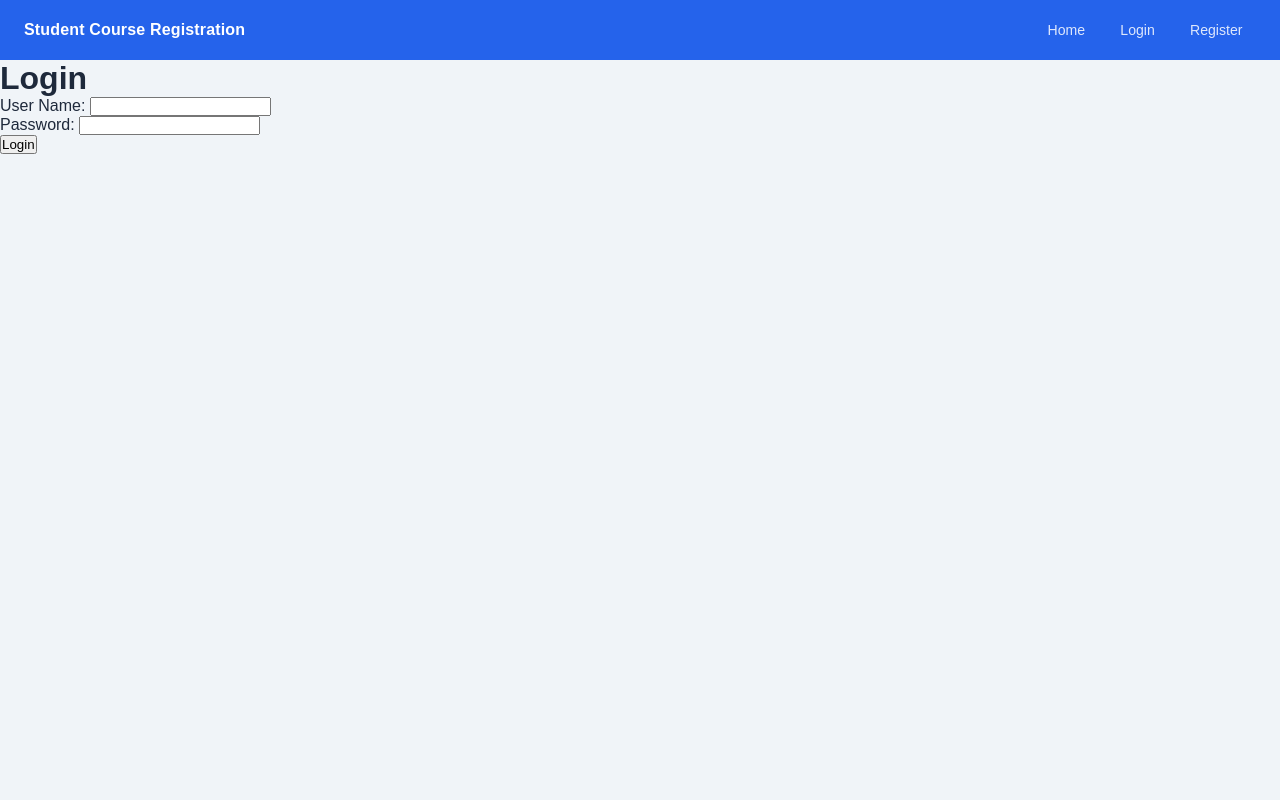
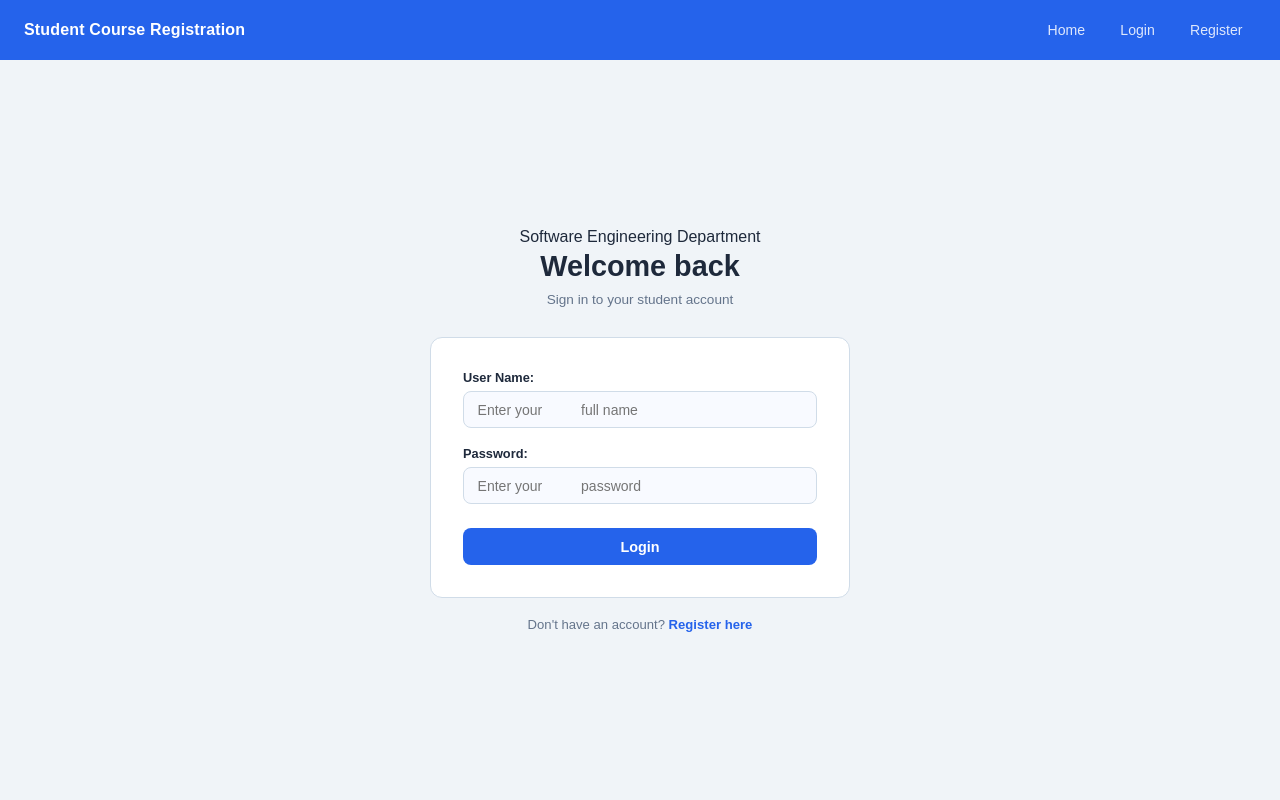
Before and after one commit to siraw21/Student-Course-Registration, a Flask app: page /login in a window 1280 px wide. Run offline with Flask 3, Linux system fonts and the light colour scheme.

Commit message:
add login auth style

```diff
--- /dev/null
+++ b/static/css/auth.css
@@ -0,0 +1,116 @@
+/* ── Full page centering ── */
+.auth-page {
+  min-height: calc(100vh - 60px); /* 60px = navbar height */
+  display: flex;
+  align-items: center;
+  justify-content: center;
+  padding: 2rem 1rem;
+}
+
+.auth-wrap {
+  width: 100%;
+  max-width: 420px;
+}
+
+/* ── Header text ── */
+.auth-top {
+  text-align: center;
+  margin-bottom: 1.8rem;
+}
+
+.auth-title {
+  font-family: var(--font-display);
+  font-size: 1.8rem;
+  font-weight: 700;
+  color: var(--text-primary);
+  margin: 0.3rem 0 0.4rem;
+}
+
+.auth-subtitle {
+  font-size: 0.85rem;
+  color: var(--text-muted);
+}
+
+/* ── Card ── */
+.form-card {
+  background: var(--surface);
+  border: 1px solid var(--border);
+  border-radius: var(--radius);
+  padding: 2rem;
+}
+
+/* ── Form fields ── */
+.form-group {
+  display: flex;
+  flex-direction: column;
+  gap: 0.4rem;
+  margin-bottom: 1.1rem;
+}
+
+.form-group:last-of-type {
+  margin-bottom: 0;
+}
+
+.form-group label {
+  font-size: 0.8rem;
+  font-weight: 600;
+  color: var(--text-primary);
+}
+
+.form-group input {
+  width: 100%;
+  padding: 0.6rem 0.85rem;
+  font-size: 0.875rem;
+  font-family: var(--font-body);
+  color: var(--text-primary);
+  background: #f8faff;
+  border: 1px solid var(--border);
+  border-radius: 8px;
+  outline: none;
+  transition:
+    border-color var(--transition),
+    background var(--transition);
+}
+
+.form-group input:focus {
+  border-color: var(--accent);
+  background: var(--surface);
+}
+
+/* ── Submit button ── */
+.btn-submit {
+  width: 100%;
+  margin-top: 1.5rem;
+  padding: 0.65rem;
+  font-size: 0.9rem;
+  font-weight: 600;
+  font-family: var(--font-body);
+  color: #fff;
+  background: var(--accent);
+  border: none;
+  border-radius: 8px;
+  cursor: pointer;
+  transition: background var(--transition);
+}
+
+.btn-submit:hover {
+  background: #1d4ed8;
+}
+
+/* ── Footer link ── */
+.auth-footer {
+  text-align: center;
+  margin-top: 1.2rem;
+  font-size: 0.82rem;
+  color: var(--text-muted);
+}
+
+.auth-footer a {
+  color: var(--accent);
+  font-weight: 600;
+  text-decoration: none;
+}
+
+.auth-footer a:hover {
+  text-decoration: underline;
+}
--- a/templates/login.html
+++ b/templates/login.html
@@ -1,11 +1,40 @@
-{% extends 'base.html' %} {% block title %} <title>Login</title> {% endblock %}
-{% block content %}
-<div>
-  <h1>Login</h1>
-  <form action="{{url_for('auth.login')}}" method="POST">
-    {{ form.hidden_tag()}} {{ form.full_name.label}} {{ form.full_name}} <br />
-    {{ form.password.label}} {{ form.password }} <br />
-    {{ form.submit()}}
-  </form>
+{% extends 'base.html' %} {% block title %}<title>Login</title>{% endblock %} {%
+block content %}
+<link
+  rel="stylesheet"
+  href="{{ url_for('static', filename='css/auth.css') }}"
+/>
+
+<div class="auth-page">
+  <div class="auth-wrap">
+    <div class="auth-top">
+      <p class="dept-label">Software Engineering Department</p>
+      <h1 class="auth-title">Welcome back</h1>
+      <span class="auth-subtitle">Sign in to your student account</span>
+    </div>
+
+    <div class="form-card">
+      <form action="{{ url_for('auth.login') }}" method="POST">
+        {{ form.hidden_tag() }}
+
+        <div class="form-group">
+          {{ form.full_name.label }} {{ form.full_name(placeholder="Enter your
+          full name") }}
+        </div>
+
+        <div class="form-group">
+          {{ form.password.label }} {{ form.password(placeholder="Enter your
+          password") }}
+        </div>
+
+        {{ form.submit(class="btn-submit") }}
+      </form>
+    </div>
+
+    <div class="auth-footer">
+      Don't have an account?
+      <a href="{{ url_for('auth.register') }}">Register here</a>
+    </div>
+  </div>
 </div>
 {% endblock %}
```
